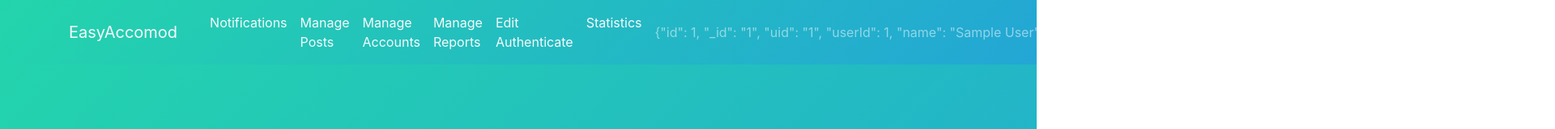
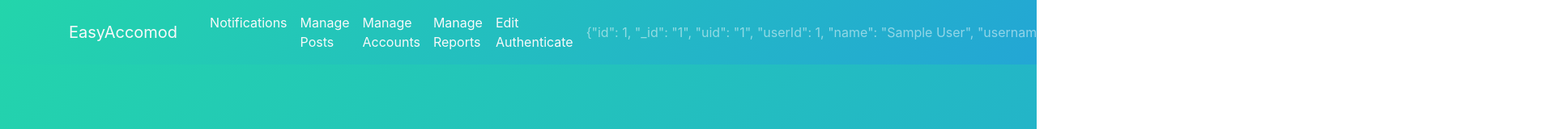
Before and after one commit to lamte1234/front-end-easyAccomod, a React (Create React App) app: page /users/admin in a window 1280 px wide. Shown: the top 160 px of the page at 81% size, 1920 px wide, since content can reach past the window. Built offline with nearby package versions, Linux system fonts and the light colour scheme; sample sign-in values are in the browser's storage.

Commit message:
fix admin_nav

```diff
--- a/src/components/common/admin_nav.js
+++ b/src/components/common/admin_nav.js
@@ -19,7 +19,6 @@ export default function NavBar() {
                     <Link to="/users/admin/accounts" className="nav-link text-light">Manage Accounts</Link>
                     <Link to="/users/admin/report" className="nav-link text-light">Manage Reports</Link>
                     <Link to="/users/admin/edit-auth" className="nav-link text-light">Edit Authenticate</Link>
-                    <Link to="/users/admin" className="nav-link text-light">Statistics</Link>
                 </Nav>
                 <Nav>
                     <NavDropdown title={username} id="collasible-nav-dropdown">
```
